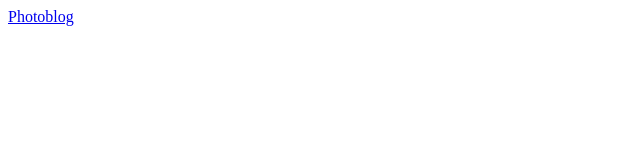
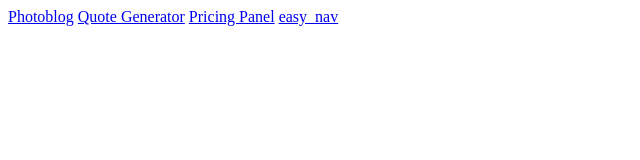
Before and after one commit to soyandreaco/portfolio, a plain HTML site: page index.html in a window 1280 px wide. Shown: the whole page, without its empty margins (0-640 px from the left). Drawn offline with Linux system fonts and the light colour scheme; files that its build step writes are made by us from their sources.

Commit message:
Update portfolio.html add projects

```diff
--- a/index.html
+++ b/index.html
@@ -13,5 +13,8 @@
 	</head>
 	<body>
 	  <a href="projects/easy_photo_blog/photoblog.html">Photoblog</a>
+	  <a href="projects/quote_generator/index.html">Quote Generator</a>
+	  <a href="projects/pricing_panel/index.html">Pricing Panel</a>
+	  <a href="projects/easy_nav/index.html">easy_nav</a>
 	</body>
 </html>
```
